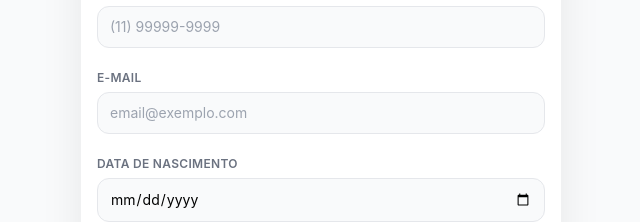
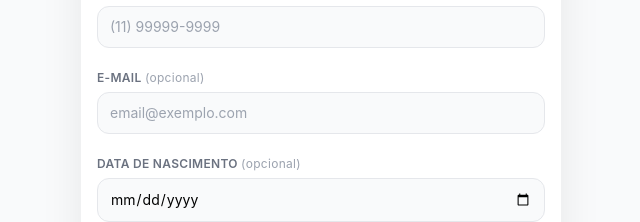
Before and after one commit to CaPinh/medapp, a Next.js app: page /patients/new in a window 1280 px wide. Shown: the part 224-446 px from the top of the page, without its empty margins (319-959 px from the left). Built offline with nearby package versions, Linux system fonts and the light colour scheme; no server answers.

Commit message:
Update page.tsx

```diff
--- a/app/patients/new/page.tsx
+++ b/app/patients/new/page.tsx
@@ -20,7 +20,17 @@ export default function NewPatientPage() {
     e.preventDefault()
     if (!form.name || !form.phone) return
     setSaving(true)
-    const { data, error } = await supabase.from('patients').insert([form]).select().single()
+
+    // Convert empty strings to null for optional fields
+    const payload = {
+      name: form.name,
+      phone: form.phone,
+      email: form.email || null,
+      birth_date: form.birth_date || null,
+      notes: form.notes || null,
+    }
+
+    const { data, error } = await supabase.from('patients').insert([payload]).select().single()
     setSaving(false)
     if (!error && data) router.push(`/patients/${data.id}`)
   }
@@ -44,11 +54,11 @@ export default function NewPatientPage() {
           <input className="input mt-1" value={form.phone} onChange={e => set('phone', e.target.value)} placeholder="(11) 99999-9999" required />
         </div>
         <div>
-          <label className="text-xs font-semibold text-gray-500 uppercase tracking-wide">E-mail</label>
+          <label className="text-xs font-semibold text-gray-500 uppercase tracking-wide">E-mail <span className="text-gray-400 normal-case font-normal">(opcional)</span></label>
           <input className="input mt-1" type="email" value={form.email} onChange={e => set('email', e.target.value)} placeholder="email@exemplo.com" />
         </div>
         <div>
-          <label className="text-xs font-semibold text-gray-500 uppercase tracking-wide">Data de nascimento</label>
+          <label className="text-xs font-semibold text-gray-500 uppercase tracking-wide">Data de nascimento <span className="text-gray-400 normal-case font-normal">(opcional)</span></label>
           <input className="input mt-1" type="date" value={form.birth_date} onChange={e => set('birth_date', e.target.value)} />
         </div>
         <div>
```
